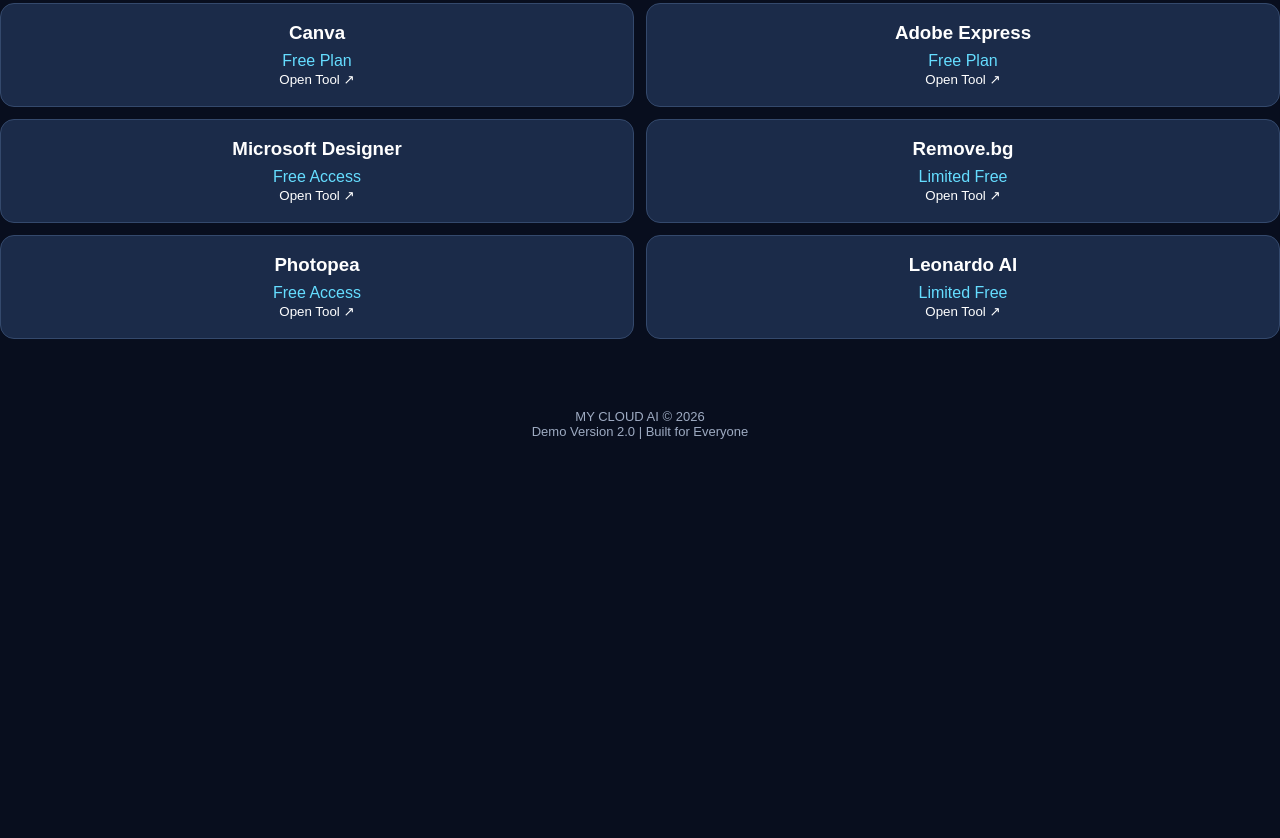
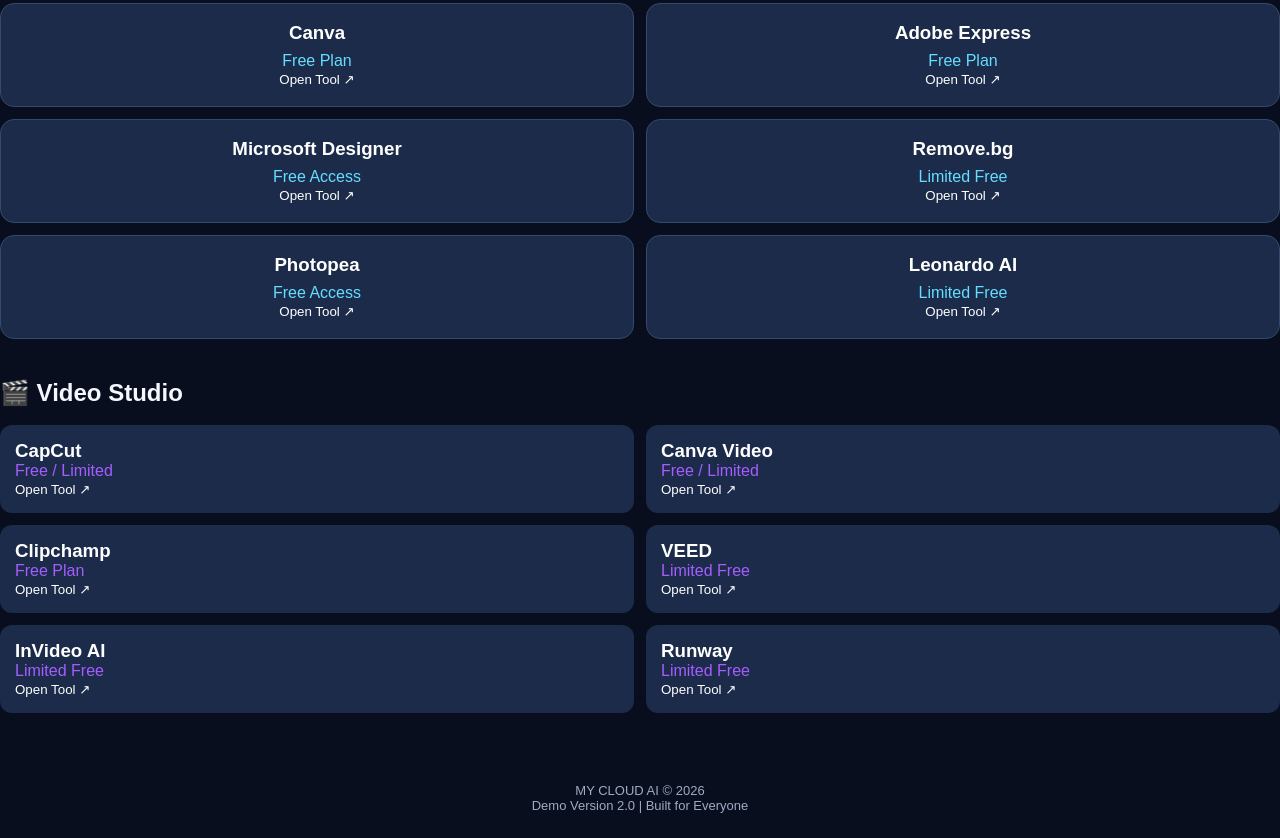
Before and after one commit to bksahare70/my-cloud-ai, a plain HTML site: page index.html in a window 1280 px wide. Shown: the part 1484-2322 px from the top of the page. Before the commit the page ends 1948 px from the top, so only its background shows below. Drawn offline with Linux system fonts and the light colour scheme.

Commit message:
Add video studio section with tool links

```diff
--- a/index.html
+++ b/index.html
@@ -191,6 +191,50 @@ footer{
   </div>
 </section>
 
+<section style="padding:20px 0">
+  <h2 style="margin-bottom:18px">🎬 Video Studio</h2>
+
+  <div style="display:grid;grid-template-columns:repeat(2,1fr);gap:12px">
+
+    <a href="https://www.capcut.com/" target="_blank" rel="noopener" style="background:#1b2b49;color:white;padding:15px;border-radius:12px;text-decoration:none">
+      <h3>CapCut</h3>
+      <p style="color:#a65dff">Free / Limited</p>
+      <small>Open Tool ↗</small>
+    </a>
+
+    <a href="https://www.canva.com/video-editor/" target="_blank" rel="noopener" style="background:#1b2b49;color:white;padding:15px;border-radius:12px;text-decoration:none">
+      <h3>Canva Video</h3>
+      <p style="color:#a65dff">Free / Limited</p>
+      <small>Open Tool ↗</small>
+    </a>
+
+    <a href="https://clipchamp.com/" target="_blank" rel="noopener" style="background:#1b2b49;color:white;padding:15px;border-radius:12px;text-decoration:none">
+      <h3>Clipchamp</h3>
+      <p style="color:#a65dff">Free Plan</p>
+      <small>Open Tool ↗</small>
+    </a>
+
+    <a href="https://www.veed.io/" target="_blank" rel="noopener" style="background:#1b2b49;color:white;padding:15px;border-radius:12px;text-decoration:none">
+      <h3>VEED</h3>
+      <p style="color:#a65dff">Limited Free</p>
+      <small>Open Tool ↗</small>
+    </a>
+
+    <a href="https://invideo.io/" target="_blank" rel="noopener" style="background:#1b2b49;color:white;padding:15px;border-radius:12px;text-decoration:none">
+      <h3>InVideo AI</h3>
+      <p style="color:#a65dff">Limited Free</p>
+      <small>Open Tool ↗</small>
+    </a>
+
+    <a href="https://runwayml.com/" target="_blank" rel="noopener" style="background:#1b2b49;color:white;padding:15px;border-radius:12px;text-decoration:none">
+      <h3>Runway</h3>
+      <p style="color:#a65dff">Limited Free</p>
+      <small>Open Tool ↗</small>
+    </a>
+
+  </div>
+</section>
+
 <footer>
   MY CLOUD AI © 2026<br>
   Demo Version 2.0 | Built for Everyone
```
